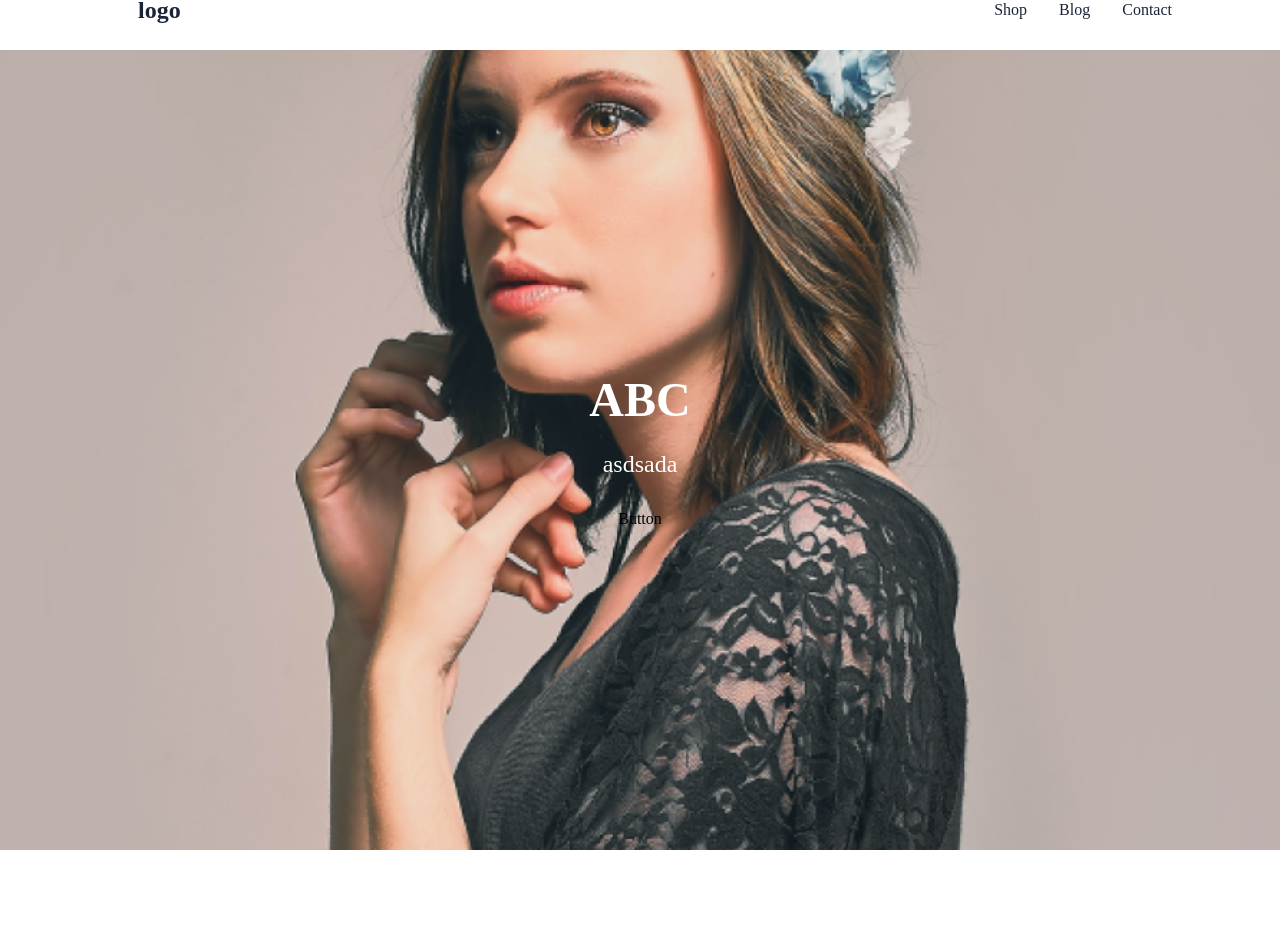
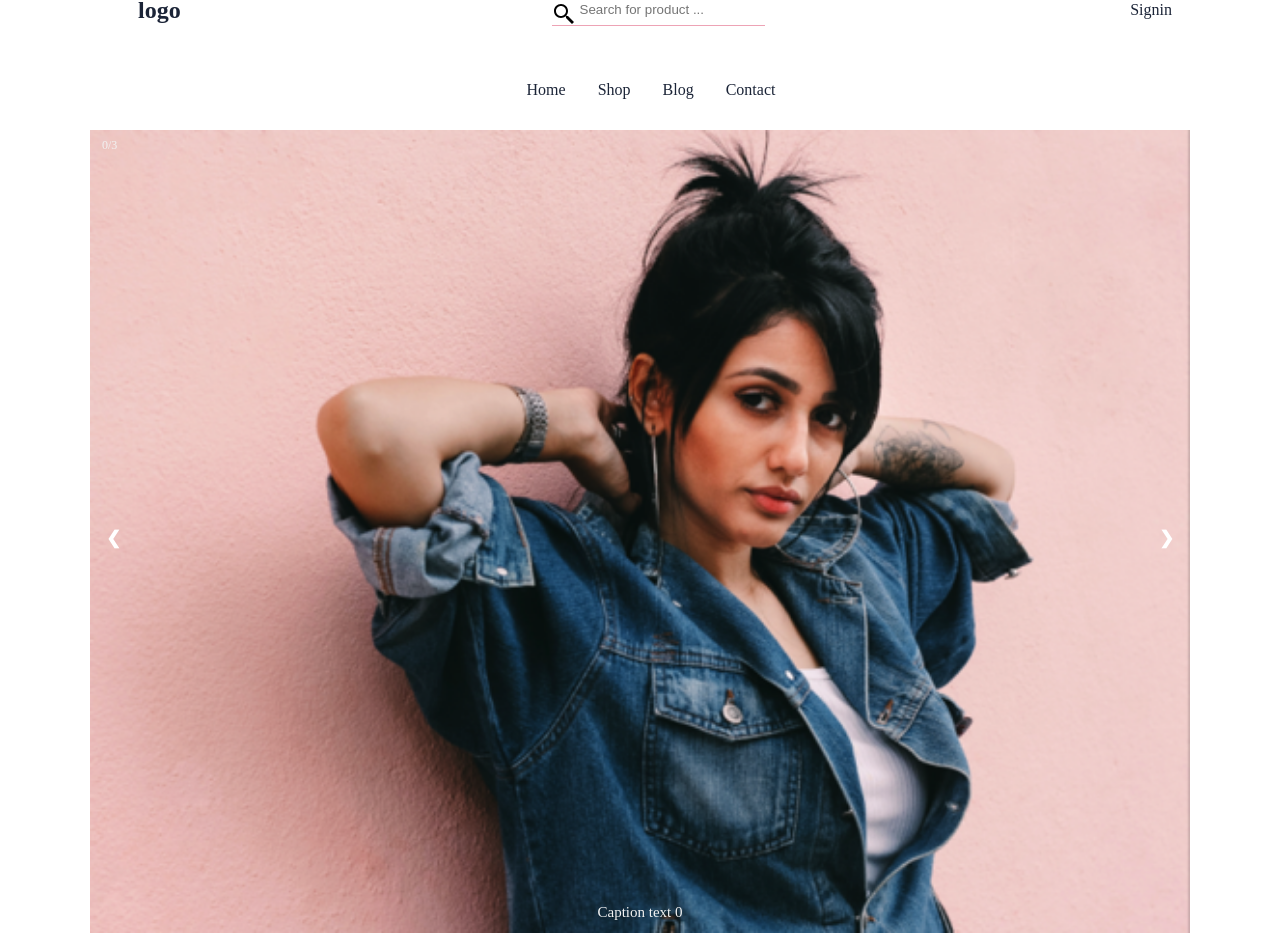
Before and after one commit to haidongNg/clothing-store, a React (Create React App) app: page / in a window 1280 px wide. Shown: the part 30-965 px from the top of the page. Before the commit the page ends 880 px from the top, so only its background shows below. Built offline with nearby package versions, Linux system fonts and the light colour scheme.

Commit message:
update component and change ui

```diff
--- a/src/App.tsx
+++ b/src/App.tsx
@@ -34,7 +34,7 @@ const App: FC = () => {
             <Route path="*" component={NotFoundPage} />
           </Switch>
         </Suspense>
-        {/* <Footer /> */}
+        <Footer />
       </div>
     </BrowserRouter>
 
--- a/src/core/components/navbar/Navbar.style.ts
+++ b/src/core/components/navbar/Navbar.style.ts
@@ -1,5 +1,6 @@
 import styled from 'styled-components';
 import { Link } from 'react-router-dom';
+import { InputBase } from '../../styles/base.style';
 
 export const Nav = styled.nav`
   background: white;
@@ -13,6 +14,12 @@ export const Nav = styled.nav`
   top: 0;
   z-index: 10;
 
+  &.nav-menu {
+    @media screen and (max-width: 786px) {
+      display: none;
+    }
+  }
+
   @media screen and (max-width: 960px) {
     transition: 0.8 all ease;
   }
@@ -21,6 +28,9 @@ export const Nav = styled.nav`
 export const NavbarContainer = styled.div`
   display: flex;
   justify-content: space-between;
+  &.nav-menu {
+    justify-content: center;
+  }
   height: 80px;
   z-index: 1;
   width: 100%;
@@ -87,3 +97,10 @@ export const NavLink = styled(Link)`
     transition: 0.2s ease-in-out;
   }
 `;
+
+export const NavInputSearch = styled(InputBase)`
+  padding: 0.5rem 0.5rem 0.5rem 1.7rem;
+  background-image: ${({ image }: { image: string }) => `url(${image})`};
+  background-repeat: no-repeat;
+  background-position: 0px 8px;
+`;
--- a/src/core/components/navbar/Navbar.tsx
+++ b/src/core/components/navbar/Navbar.tsx
@@ -1,18 +1,33 @@
 import { FC } from 'react';
-import { Nav, NavLogo, NavbarContainer, MobileIcon, NavItem, NavMenu, NavLink } from './Navbar.style';
-
+import { Nav, NavLogo, NavbarContainer, MobileIcon, NavItem, NavMenu, NavLink, NavInputSearch } from './Navbar.style';
+import SearchIcon from '../../../assets/search.svg';
 type NavbarProps = {
     toggle: () => void;
 };
 
-const Navbar: FC<NavbarProps> = ({toggle}) => {
+const Navbar: FC<NavbarProps> = ({ toggle }) => {
     return (
-        <div>
+        <>
             <Nav>
                 <NavbarContainer>
                     <NavLogo to="/">logo</NavLogo>
                     <MobileIcon onClick={toggle}>icon</MobileIcon>
                     <NavMenu>
+                        <NavInputSearch image={SearchIcon} type="text" placeholder="Search for product ..." />
+                    </NavMenu>
+                    <NavMenu>
+                    <NavItem>
+                            <NavLink to="/contact">Signin</NavLink>
+                        </NavItem>
+                    </NavMenu>
+                </NavbarContainer>
+            </Nav>
+            <Nav className="nav-menu">
+                <NavbarContainer className="nav-menu">
+                    <NavMenu>
+                        <NavItem>
+                            <NavLink to="/">Home</NavLink>
+                        </NavItem>
                         <NavItem>
                             <NavLink to="/shop">Shop</NavLink>
                         </NavItem>
@@ -25,7 +40,7 @@ const Navbar: FC<NavbarProps> = ({toggle}) => {
                     </NavMenu>
                 </NavbarContainer>
             </Nav>
-        </div>
+        </>
     );
 };
 
--- /dev/null
+++ b/src/core/components/slideshow/Slideshow.style.ts
@@ -0,0 +1,114 @@
+import styled from 'styled-components';
+
+export const SlideshowContainer = styled.div`
+  max-width: 1100px;
+  position: relative;
+  margin: auto;
+`;
+
+export const MySlides = styled.div`
+  display: ${({ slideDisplay = 'none' }: { slideDisplay: string }) =>
+    slideDisplay};
+`;
+
+// Base next and prev
+const PreNextBase = styled.a`
+  cursor: pointer;
+  position: absolute;
+  top: 50%;
+  width: auto;
+  padding: 16px;
+  margin-top: -22px;
+  color: white;
+  font-weight: bold;
+  font-size: 18px;
+  transition: 0.6s ease;
+  border-radius: 0 3px 3px 0;
+  user-select: none;
+
+  &:hover {
+    background-color: rgba(0, 0, 0, 0.8);
+  }
+
+  @media screen and (max-width: 480px) {
+    font-size: 11px;
+  }
+`;
+
+// Next
+export const NextSlides = styled(PreNextBase)`
+  right: 0;
+  border-radius: 3px 0 0 3px;
+`;
+
+// Prev
+export const PrevSlides = styled(PreNextBase)`
+  left: 0;
+  border-radius: 3px 0 0 3px;
+`;
+
+export const ImageSlides = styled.img`
+  width: 100%;
+  &.fadeAnimation {
+    -webkit-animation-name: fade;
+    -webkit-animation-duration: 1.5s;
+    animation-name: fade;
+    animation-duration: 1.5s;
+
+    @-webkit-keyframes fade {
+      from {
+        opacity: 0.4;
+      }
+      to {
+        opacity: 1;
+      }
+    }
+
+    @keyframes fade {
+      from {
+        opacity: 0.4;
+      }
+      to {
+        opacity: 1;
+      }
+    }
+  }
+`;
+
+export const CaptionTextSlide = styled.div`
+  color: #f2f2f2;
+  font-size: 15px;
+  padding: 8px 12px;
+  position: absolute;
+  bottom: 8px;
+  width: 100%;
+  text-align: center;
+`;
+
+export const DotContainer = styled.div`
+  text-align: center;
+`;
+
+export const DotSlide = styled.span`
+  cursor: pointer;
+  height: 15px;
+  width: 15px;
+  margin: 0 2px;
+  background-color: #bbb;
+  border-radius: 50%;
+  display: inline-block;
+  transition: background-color 0.6s ease;
+
+  &.active,
+  :hover {
+    background-color: #717171;
+  }
+`;
+
+export const NumberTextSlide = styled.div`
+  color: #f2f2f2;
+  font-size: 12px;
+  padding: 8px 12px;
+  position: absolute;
+  top: 0;
+`;
--- /dev/null
+++ b/src/core/components/slideshow/Slideshow.tsx
@@ -0,0 +1,55 @@
+import { FC, useState } from 'react';
+import { SlideshowContainer, ImageSlides, MySlides, CaptionTextSlide, NextSlides, PrevSlides, DotSlide, DotContainer, NumberTextSlide } from './Slideshow.style';
+
+type SlideshowProps = {
+    slideShowList?: string[];
+}
+
+const Slideshow: FC<SlideshowProps> = ({ slideShowList = [] }) => {
+    const [slideIndex, setSlideIndex] = useState<number>(0)
+
+    // Slideshow next and prev
+    const handlePlusSlides = (n: number) => {
+        let index = slideIndex + n;
+        showSlides(index);
+    };
+
+    // Choose dot
+    const handleCurrentSlide = (n: number) => showSlides(n);
+
+    // Slideshow change
+    const showSlides = (n: number) => {
+        if (n >= slideShowList.length) return setSlideIndex(0);
+        if (n <= -1) return setSlideIndex(slideShowList.length - 1);
+        setSlideIndex(n);
+    }
+
+    // Slide render
+    const mySlideRender = () => slideShowList.map((img, i) => (
+        <MySlides slideDisplay={slideIndex === i ? 'block' : 'none'} key={i} className="fadeAnimation">
+            <NumberTextSlide>{i}/{slideShowList.length}</NumberTextSlide>
+            <ImageSlides src={img} />
+            <CaptionTextSlide>Caption text {i}</CaptionTextSlide>
+        </MySlides>
+    ));
+
+    // Dot slide render
+    const dotSlideRender = () => slideShowList.map((img, i) => (
+        <DotSlide key={i} className={slideIndex === i ? 'active' : ''} onClick={() => handleCurrentSlide(i)} />
+    ));
+
+    return (
+        <div>
+            <SlideshowContainer>
+                {mySlideRender()}
+                <PrevSlides onClick={() => handlePlusSlides(-1)}>&#10094;</PrevSlides>
+                <NextSlides onClick={() => handlePlusSlides(1)}>&#10095;</NextSlides>
+            </SlideshowContainer>
+            <DotContainer>
+                {dotSlideRender()}
+            </DotContainer>
+        </div>
+    )
+}
+
+export default Slideshow;
--- /dev/null
+++ b/src/core/styles/base.style.ts
@@ -0,0 +1,41 @@
+import styled from 'styled-components';
+
+// Input
+export const InputBase = styled.input`
+  padding: 0.5rem;
+  margin: 0.5rem;
+  outline: none;
+  border: none;
+  border-bottom: 1px solid #eda3b5;
+  width: 100%;
+`;
+
+// Loader
+export const LoaderBase = styled.div`
+  border: 16px solid #f3f3f3; /* Light grey */
+  border-top: 16px solid #3498db; /* Blue */
+  border-radius: 50%;
+  width: 120px;
+  height: 120px;
+  animation: spin 2s linear infinite;
+  top: 50%;
+  left: 50%;
+  position: absolute;
+  transform: translate(-50%, -50%);
+
+  @keyframes spin {
+    0% {
+      transform: rotate(0deg);
+    }
+    100% {
+      transform: rotate(360deg);
+    }
+  }
+`;
+
+// Button
+export const Button = styled.button`
+    font-size: 1rem;
+    margin: 1rem;
+    padding: 0.25rem 1rem;
+`;
--- a/src/pages/home/Home.tsx
+++ b/src/pages/home/Home.tsx
@@ -1,9 +1,16 @@
-import { FC } from "react";
-import HeroSection from "../../core/components/hero-section/HeroSection";
-const Home: FC = () => {
+import { FC, useState } from "react";
+import { Slideshow } from "../../core/components";
+
+import Image247 from '../../assets/image247.png';
+import Image155 from '../../assets/image155.png';
+import Image20 from '../../assets/image20.png';
+
+type HomeProps = {};
+const Home: FC<HomeProps> = () => {
+    const [slideList, setSlideList] = useState<string[]>([Image247, Image155, Image20])
     return (
         <>
-            <HeroSection />
+            <Slideshow slideShowList={slideList} />
         </>
     )
 }
```
Also changed, not shown: src/core/components/index.ts (+4 -3 lines), src/assets/search.svg (added).
